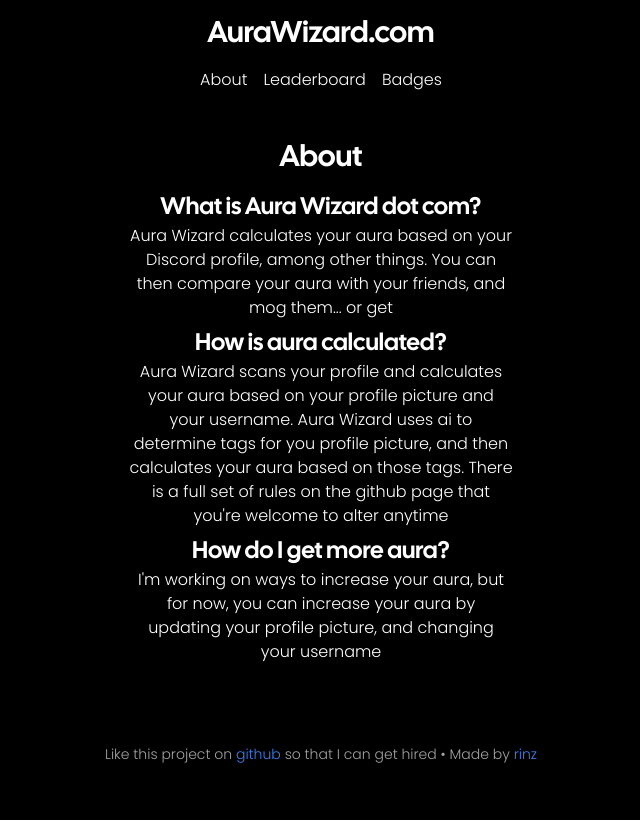
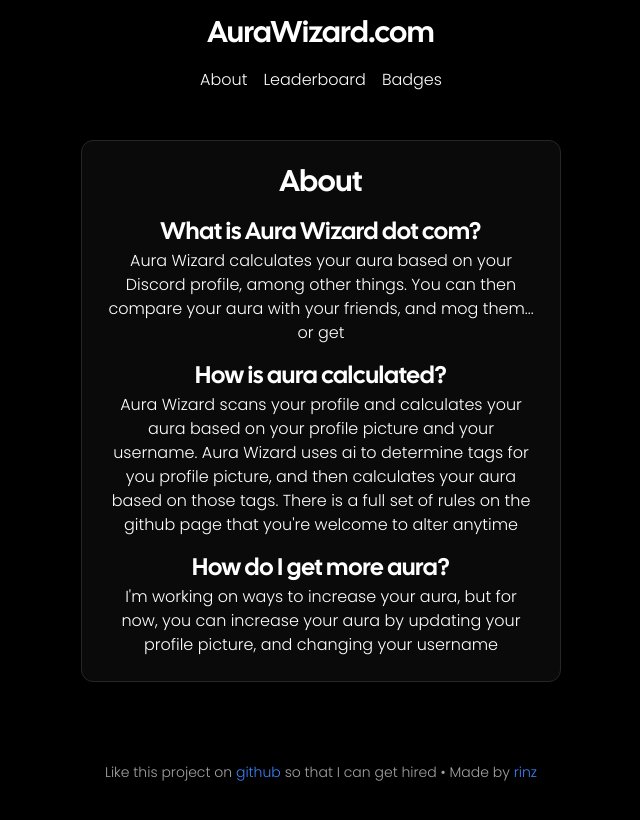
Before and after one commit to rinzexe/aura-wizard, a Next.js app: page /about in a window 1280 px wide. Shown: the top 820 px of the page, without its empty margins (319-959 px from the left). Built offline with nearby package versions, Linux system fonts and the light colour scheme.

Commit message:
some sizing fixes

```diff
--- a/src/app/_components/badge.tsx
+++ b/src/app/_components/badge.tsx
@@ -6,8 +6,8 @@
             <div style={{ backgroundColor: badges[badgeid].color }} className={"rounded-full px-3 w-max select-none"}>
                 <p className="text-white text-center text-sm">{badges[badgeid].name}</p>
             </div>
-            <div className="hidden absolute group-hover:block p-4 translate-x-[-33%]">
-                <div className="panel p-2 rounded-lg shadow-lg">
+            <div className="hidden absolute group-hover:block pt-4">
+                <div className="panel p-2 rounded-lg shadow-lg translate-x-[-33%]">
                     <p style={{color: badgeRarities[badges[badgeid].rarity].color}} className="text-xs font-bold">{badgeRarities[badges[badgeid].rarity].name}</p>
                     <p className="text-sm">{badges[badgeid].description}</p>
                     <p className="text-xs text-neutral-400 italic">{"Awarded on " + badgeData.awarded.split('T')[0]}</p>
--- a/src/app/about/page.tsx
+++ b/src/app/about/page.tsx
@@ -1,16 +1,16 @@
 export default function About() {
 return(
-    <div className="flex flex-col max-w-96 items-center *:text-center">
+    <div className="flex panel flex-col max-w-[30rem] items-center *:text-center">
         <h1 className="mb-4">About</h1>
         <h2>What is Aura Wizard dot com?</h2>
         <p>
             {"Aura Wizard calculates your aura based on your Discord profile, among other things. You can then compare your aura with your friends, and mog them... or get"}
         </p>
-        <h2 className="mt-2">How is aura calculated?</h2>
+        <h2 className="mt-4">How is aura calculated?</h2>
         <p>
             {"Aura Wizard scans your profile and calculates your aura based on your profile picture and your username. Aura Wizard uses ai to determine tags for you profile picture, and then calculates your aura based on those tags. There is a full set of rules on the github page that you're welcome to alter anytime"}
         </p>
-        <h2 className="mt-2">How do I get more aura?</h2>
+        <h2 className="mt-4">How do I get more aura?</h2>
         <p>
             {"I'm working on ways to increase your aura, but for now, you can increase your aura by updating your profile picture, and changing your username"}
         </p>
--- a/src/app/badges/page.tsx
+++ b/src/app/badges/page.tsx
@@ -2,7 +2,7 @@
 
 export default function Badges() {
     return (
-        <div className="flex flex-col max-w-96 items-center *:text-center">
+        <div className="flex flex-col panel max-w-[30rem] items-center *:text-center">
             <h1 className="mb-4">Badges</h1>
             <h2>rinz</h2>
             <p>
--- a/src/app/leaderboard/page.tsx
+++ b/src/app/leaderboard/page.tsx
@@ -21,10 +21,10 @@
         getData()
     }, [])
 
-    return(
-        <div className="flex flex-col max-w-96 items-center *:text-center">
-        <h1 className="mb-4">Leaderboard</h1>
-        <table className="border-separate border-spacing-x-4 border-spacing-y-2 ">
+    return (
+        <div className="flex panel flex-col max-w-96 items-center *:text-center">
+            <h1 className="mb-4">Leaderboard</h1>
+            <table className="border-separate border-spacing-x-4 border-spacing-y-2 ">
                 <tbody>
                     <tr>
                         <th></th>
@@ -45,6 +45,6 @@
                     ))}
                 </tbody>
             </table>
-    </div>
+        </div>
     )
 }
```
